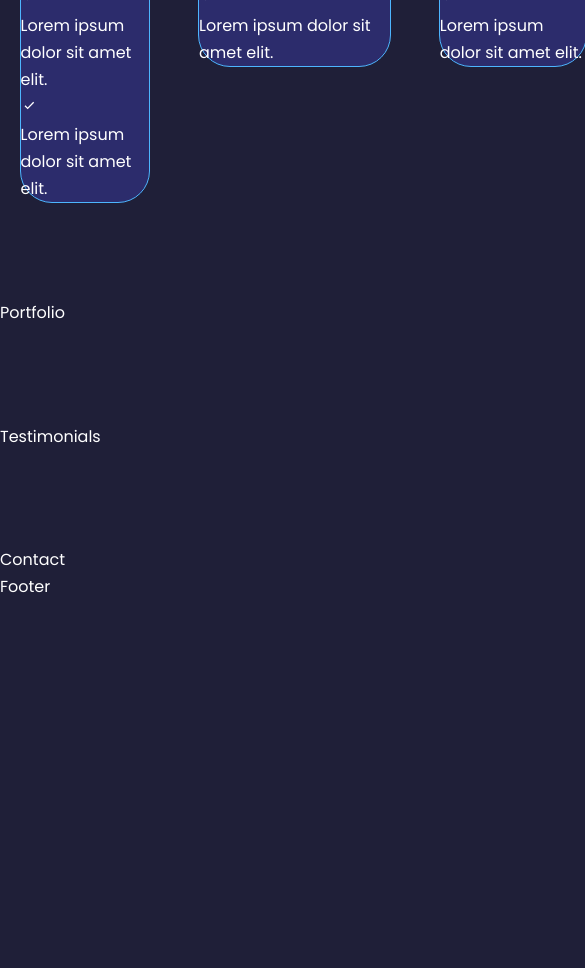
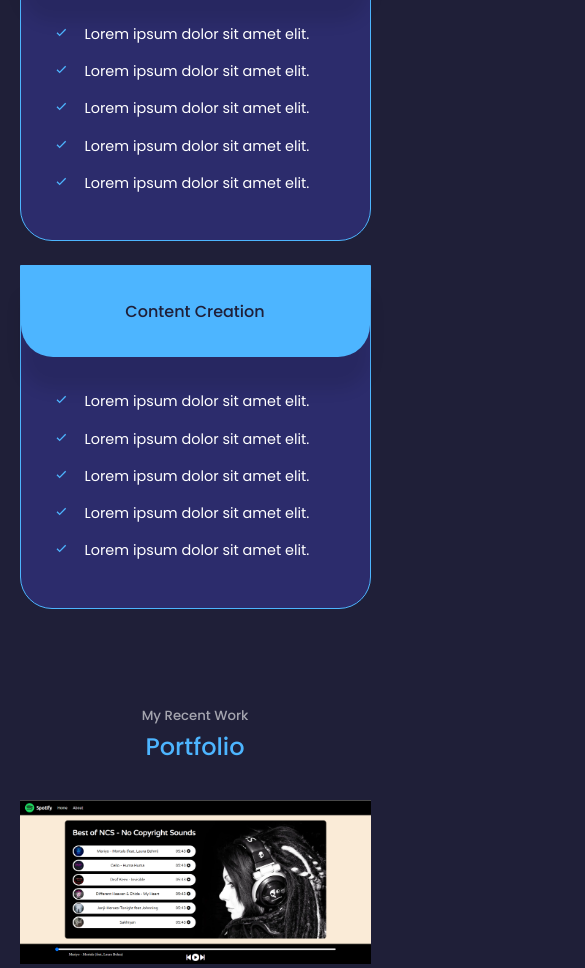
Before and after one commit to AbdullahButt2611/PortfolioApp, a React (Create React App) app in the folder react-portfolio-web-1/: page / in a window 390 px wide. Shown: the part 3760-4728 px from the top of the page, 585 px wide, since content can reach past the window. Before the commit the page ends 4360 px from the top, so only its background shows below. Built offline with nearby package versions, Linux system fonts and the light colour scheme.

Commit message:
Services Section Completed
The services section has been completed. Also the jsx component of the Portfolio section has been completed.

```diff
--- a/react-portfolio-web-1/src/components/portfolio/Portfolio.jsx
+++ b/react-portfolio-web-1/src/components/portfolio/Portfolio.jsx
@@ -1,9 +1,75 @@
 import React from 'react'
 import './portfolio.css'
+import IMG1 from "../../assets/p1.png"
+import IMG2 from "../../assets/p2.png"
+import IMG3 from "../../assets/p3.png"
+import IMG4 from "../../assets/p4.png"
+import IMG5 from "../../assets/p5.png"
 
 const Portfolio = () => {
   return (
-    <section id='portfolio'>Portfolio</section>
+    <section id='portfolio'>
+      <h5>My Recent Work</h5>
+      <h2>Portfolio</h2>
+
+      <div className="container portfolio__container">
+
+        <article className='portfolio__item'>
+          <div className="portfolio__item-image">
+            <img src={IMG1} alt="" />
+          </div>
+          <h3>This is a portfolio item title</h3>
+          <a href="https://github.com/AbdullahButt2611?tab=repositories" className='btn' target="_blank">Github</a>
+          <a href="https://dribbble.com/Alien_pixels" className='btn btn-primary' target="_blank">Live Demo</a>
+        </article>
+
+        <article className='portfolio__item'>
+          <div className="portfolio__item-image">
+            <img src={IMG2} alt="" />
+          </div>
+          <h3>This is a portfolio item title</h3>
+          <a href="https://github.com/AbdullahButt2611?tab=repositories" className='btn' target="_blank">Github</a>
+          <a href="https://dribbble.com/Alien_pixels" className='btn btn-primary' target="_blank">Live Demo</a>
+        </article>
+
+        <article className='portfolio__item'>
+          <div className="portfolio__item-image">
+            <img src={IMG3} alt="" />
+          </div>
+          <h3>This is a portfolio item title</h3>
+          <a href="https://github.com/AbdullahButt2611?tab=repositories" className='btn' target="_blank">Github</a>
+          <a href="https://dribbble.com/Alien_pixels" className='btn btn-primary' target="_blank">Live Demo</a>
+        </article>
+
+        <article className='portfolio__item'>
+          <div className="portfolio__item-image">
+            <img src={IMG4} alt="" />
+          </div>
+          <h3>This is a portfolio item title</h3>
+          <a href="https://github.com/AbdullahButt2611?tab=repositories" className='btn' target="_blank">Github</a>
+          <a href="https://dribbble.com/Alien_pixels" className='btn btn-primary' target="_blank">Live Demo</a>
+        </article>
+
+        <article className='portfolio__item'>
+          <div className="portfolio__item-image">
+            <img src={IMG5} alt="" />
+          </div>
+          <h3>This is a portfolio item title</h3>
+          <a href="https://github.com/AbdullahButt2611?tab=repositories" className='btn' target="_blank">Github</a>
+          <a href="https://dribbble.com/Alien_pixels" className='btn btn-primary' target="_blank">Live Demo</a>
+        </article>
+
+        <article className='portfolio__item'>
+          <div className="portfolio__item-image">
+            <img src={IMG2} alt="" />
+          </div>
+          <h3>This is a portfolio item title</h3>
+          <a href="https://github.com/AbdullahButt2611?tab=repositories" className='btn' target="_blank">Github</a>
+          <a href="https://dribbble.com/Alien_pixels" className='btn btn-primary' target="_blank">Live Demo</a>
+        </article>
+
+      </div>
+    </section>
   )
 }
 
--- a/react-portfolio-web-1/src/components/services/services.css
+++ b/react-portfolio-web-1/src/components/services/services.css
@@ -26,4 +26,49 @@
     box-shadow: 0 2rem 1rem rgba(0, 0, 0, 0.1);
 }
 
-/* 2:00:00 */
+.service__head h3{
+    color: var(--color-bg);
+    font-size: 1rem;
+    text-align: center;
+}
+
+.service__list{
+    padding: 2rem;
+}
+
+.service__list li{
+    display: flex;
+    gap: 1rem;
+    margin-bottom: 0.8rem;
+}
+
+.service__list-icon{
+    color: var(--color-primary);
+    margin-top: 2px;
+}
+
+.service__list p{
+    font-size: 0.9rem;
+}
+
+
+/* ===================  MEDIA QUEIES (MEDIUM DEVICES)   ======================== */
+@media screen and (max-width: 1024px) {
+    .services__container{
+        grid-template-columns: 1fr 1fr;
+        gap: 2rem;
+    }
+
+    .service{
+        height: auto;
+    }
+}
+
+
+/* ===================  MEDIA QUEIES (SMALL DEVICES)   ======================== */
+@media screen and (max-width: 600px) {
+    .services__container{
+        grid-template-columns: 1fr;
+        gap: 1.5rem;
+    }
+}
```
